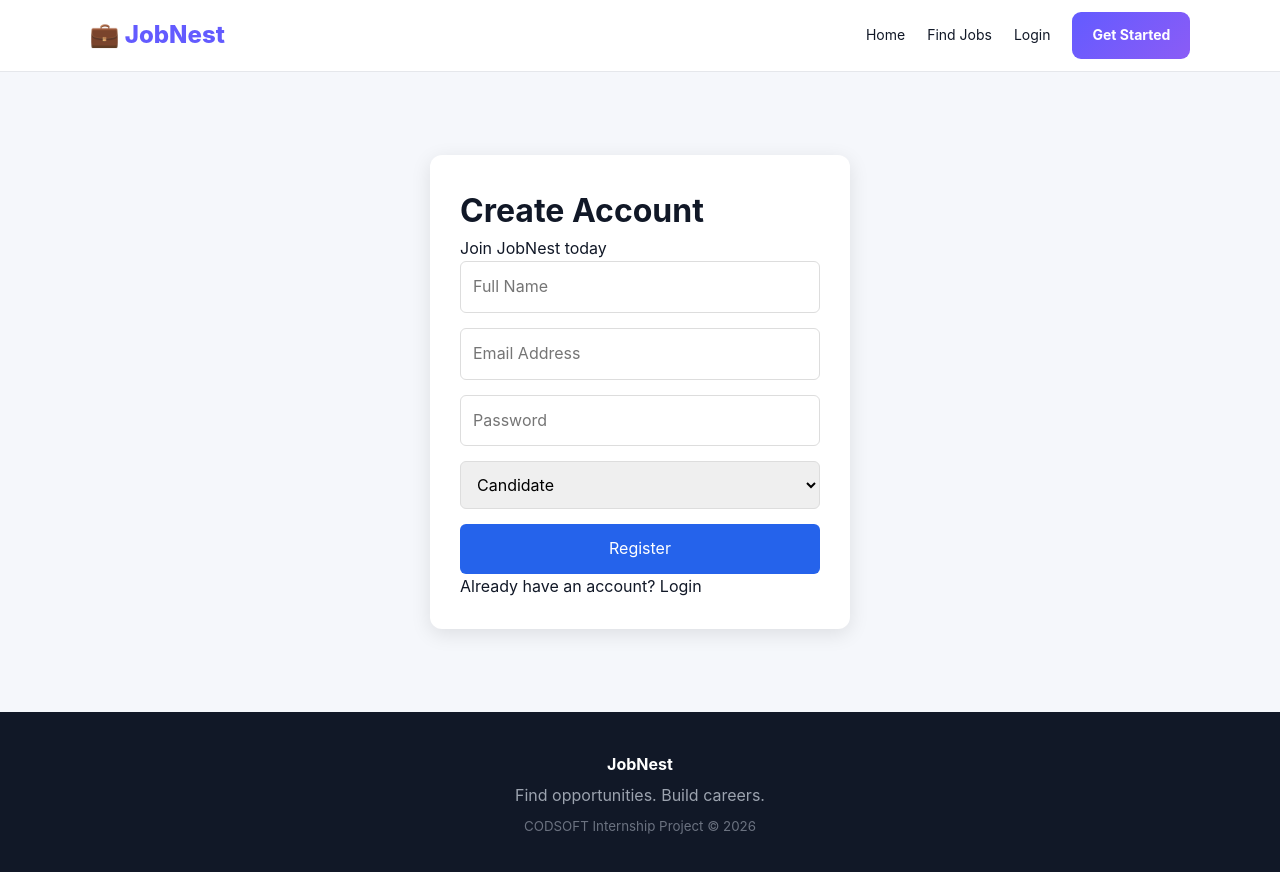
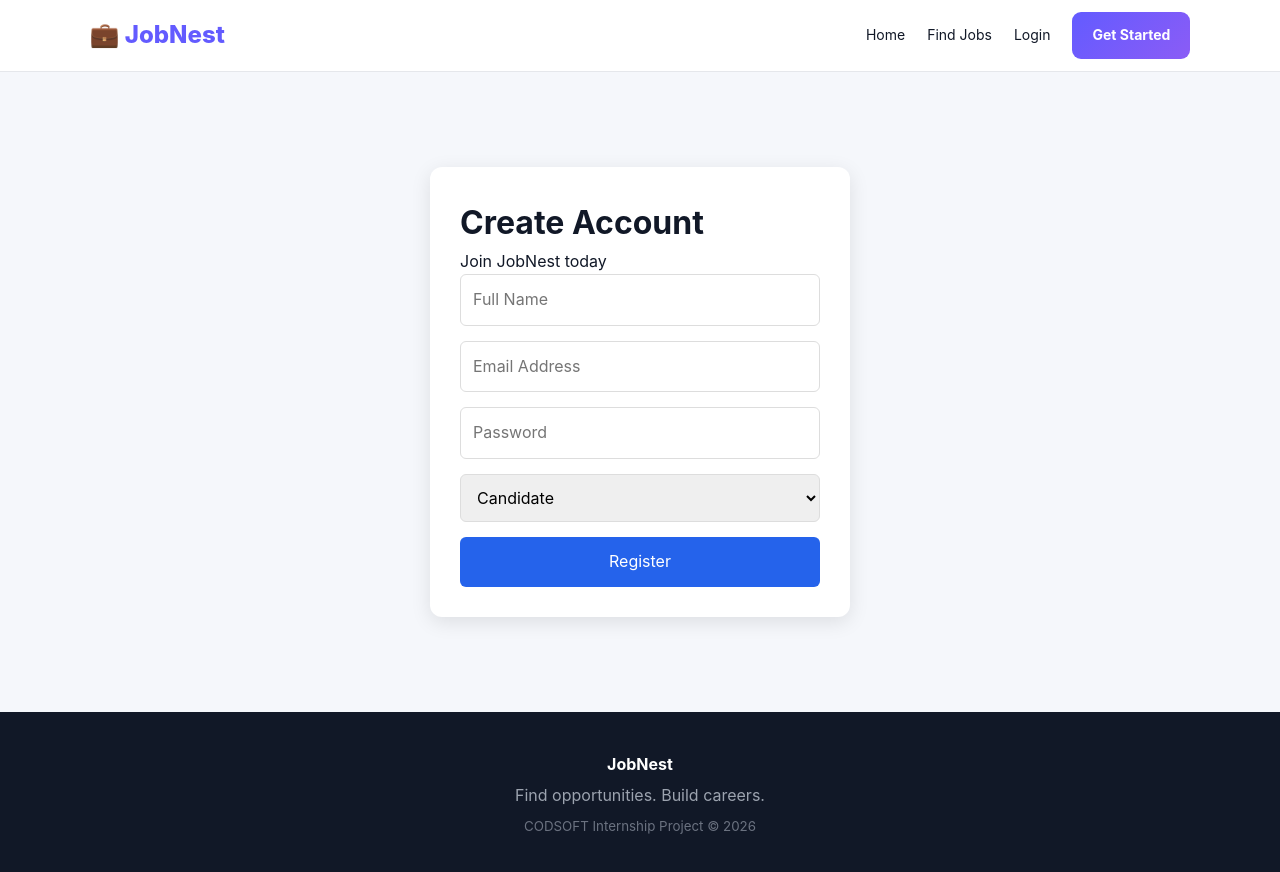
Before and after one commit to Akshat627/job-board, a React (Vite) app in the folder client/: page /register in a window 1280 px wide. Shown: the top 872 px of the page. Built offline with nearby package versions, Linux system fonts and the light colour scheme.

Commit message:
Update Register.jsx

```diff
--- a/client/src/pages/Register.jsx
+++ b/client/src/pages/Register.jsx
@@ -1,5 +1,5 @@
 import { useState } from "react";
-import { useNavigate, Link } from "react-router-dom";
+import { useNavigate } from "react-router-dom";
 import API from "../api";
 
 export default function Register() {
@@ -36,12 +36,11 @@ export default function Register() {
         role: form.role,
       });
 
-      console.log("REGISTER SUCCESS:", response.data);
+      console.log("Registration successful:", response.data);
 
-      alert("Registration successful! Please login.");
+      alert("Registration successful!");
 
       navigate("/login");
-
     } catch (error) {
       console.error(
         "REGISTER ERROR:",
@@ -61,11 +60,9 @@ export default function Register() {
     <div style={styles.container}>
       <div style={styles.card}>
         <h1>Create Account</h1>
-
         <p>Join JobNest today</p>
 
         <form onSubmit={handleSubmit}>
-
           <input
             type="text"
             name="name"
@@ -102,17 +99,12 @@ export default function Register() {
             onChange={handleChange}
             style={styles.input}
           >
-            <option value="candidate">
-              Candidate
-            </option>
-
-            <option value="employer">
-              Employer
-            </option>
+            <option value="candidate">Candidate</option>
+            <option value="employer">Employer</option>
           </select>
 
           {error && (
-            <div style={styles.error}>
+            <div style={{ color: "red", marginBottom: "15px" }}>
               {error}
             </div>
           )}
@@ -124,15 +116,7 @@ export default function Register() {
           >
             {loading ? "Registering..." : "Register"}
           </button>
-
         </form>
-
-        <p>
-          Already have an account?{" "}
-          <Link to="/login">
-            Login
-          </Link>
-        </p>
       </div>
     </div>
   );
@@ -176,9 +160,4 @@ const styles = {
     fontSize: "16px",
     cursor: "pointer",
   },
-
-  error: {
-    color: "red",
-    marginBottom: "15px",
-  },
-};
+};;
```
